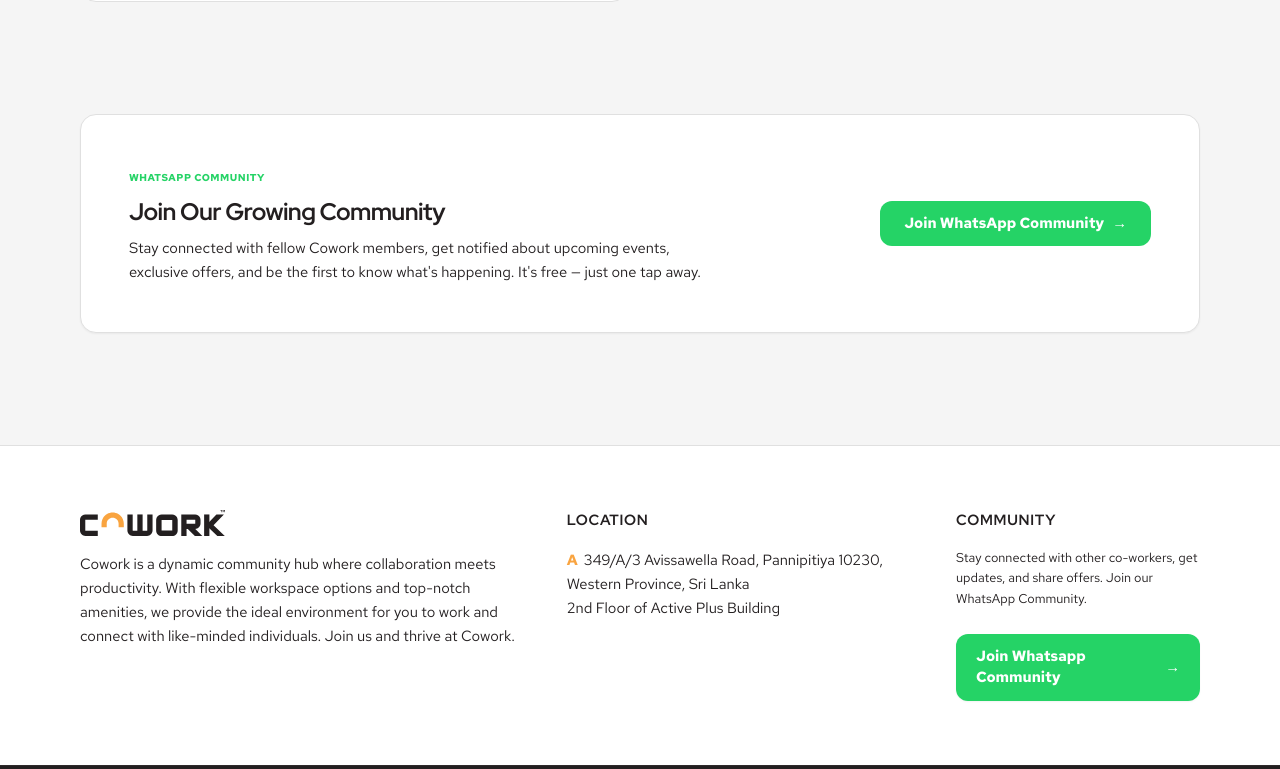
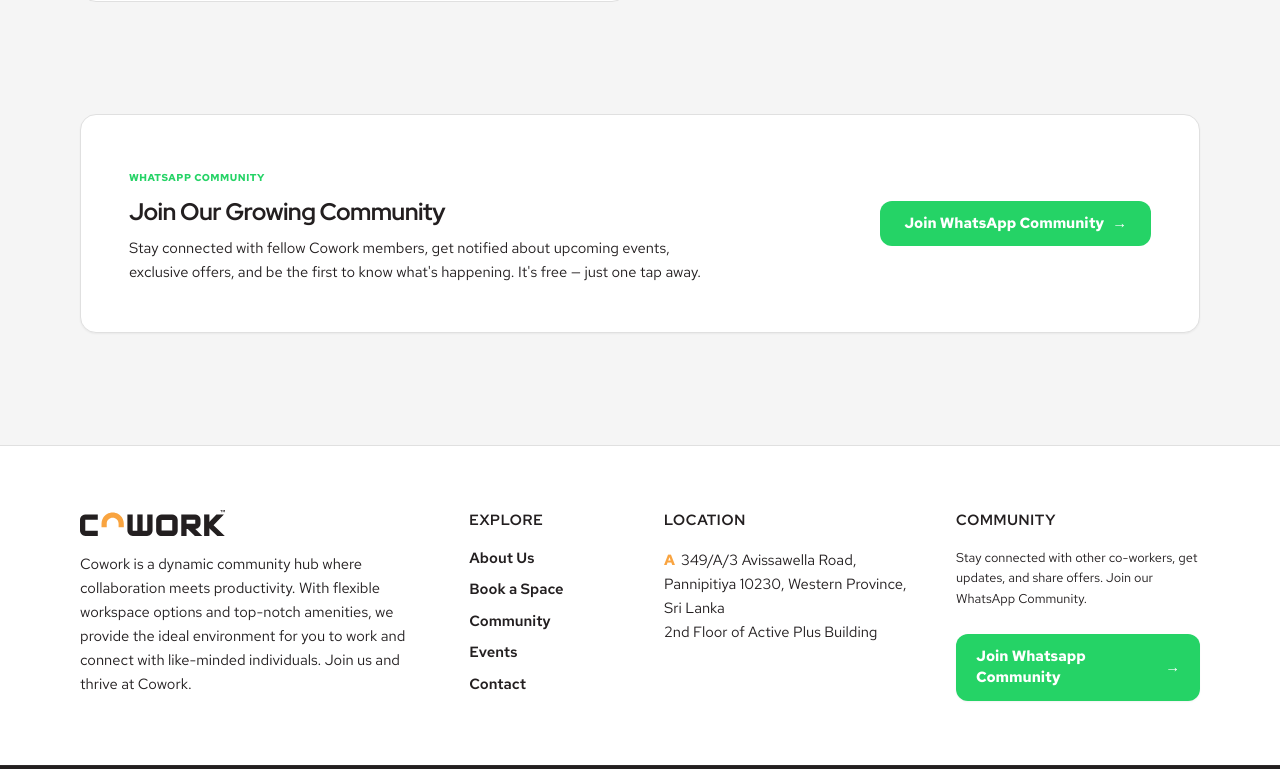
Before and after one commit to KnovikLLC/coworklk-booking-nextjs, a Next.js app: page / in a window 1280 px wide. Shown: the part 2786-3555 px from the top of the page. Built offline with nearby package versions, Linux system fonts and the light colour scheme; no server answers.

Commit message:
feat: add Explore column with About, Booking, Community, Events, and Contact links to the footer

```diff
--- a/components/layout/Footer.tsx
+++ b/components/layout/Footer.tsx
@@ -6,7 +6,7 @@
       <div className="mx-auto max-w-6xl px-4 py-16">
         <div className="grid gap-12 lg:grid-cols-12">
           {/* Brand Info */}
-          <div className="space-y-4 lg:col-span-5">
+          <div className="space-y-4 lg:col-span-4">
             <img
               src="/images/logos/cowork-logo.svg"
               alt="Cowork.lk"
@@ -17,8 +17,30 @@
             </p>
           </div>
 
+          {/* Quick Links */}
+          <div className="space-y-4 lg:col-span-2">
+            <h3 className="text-sm font-bold uppercase tracking-wider text-brand-dark/80">Explore</h3>
+            <ul className="space-y-2.5 text-sm font-semibold text-brand-dark/70">
+              <li>
+                <Link href="/about" className="hover:text-brand transition-colors">About Us</Link>
+              </li>
+              <li>
+                <Link href="/booking" className="hover:text-brand transition-colors">Book a Space</Link>
+              </li>
+              <li>
+                <Link href="/community" className="hover:text-brand transition-colors">Community</Link>
+              </li>
+              <li>
+                <Link href="/events" className="hover:text-brand transition-colors">Events</Link>
+              </li>
+              <li>
+                <Link href="/contact" className="hover:text-brand transition-colors">Contact</Link>
+              </li>
+            </ul>
+          </div>
+
           {/* Location & Map */}
-          <div className="space-y-4 lg:col-span-4">
+          <div className="space-y-4 lg:col-span-3">
             <h3 className="text-sm font-bold uppercase tracking-wider text-brand-dark/80">Location</h3>
             <p className="text-sm leading-relaxed text-brand-dark/70">
               <span className="text-brand font-bold mr-1.5">A</span>
```
